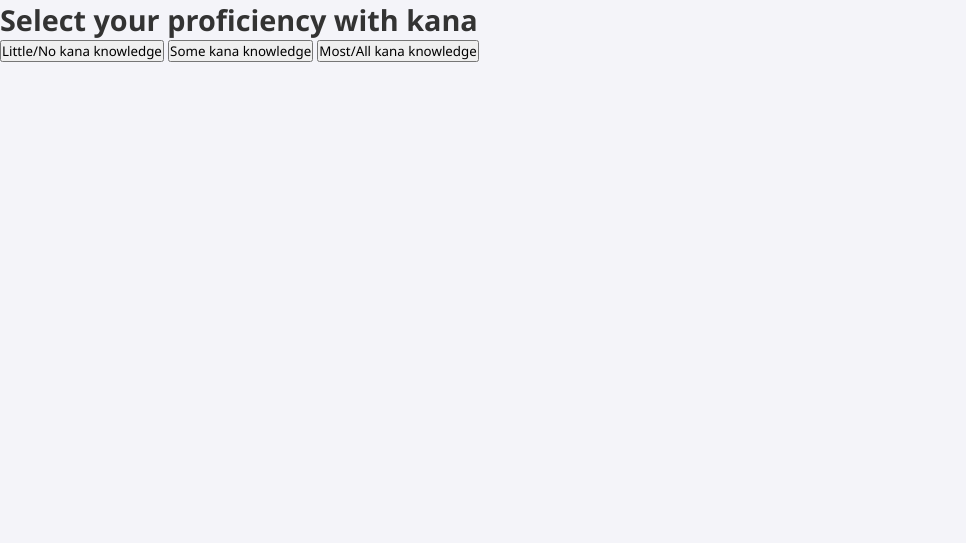
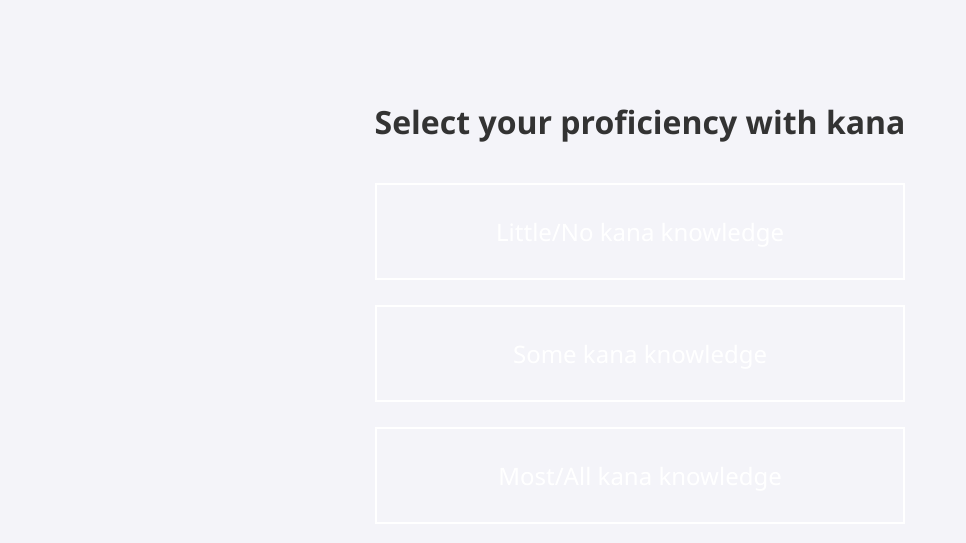
Before and after one commit to blaze-programming/Web-Systems-II-Language-Learning-Application-Project, a PHP site: page /select-kana-level.php in a window 1280 px wide. Shown: the part 60-603 px from the top of the page, without its empty margins (0-966 px from the left). Run offline with PHP 8.4, Linux system fonts and the light colour scheme.

Commit message:
Update global-styles.css

```diff
--- a/global-styles.css
+++ b/global-styles.css
@@ -253,4 +253,40 @@ input:checked + .toggle-switch:before {
 
 input[type="checkbox"] {
     display: none;
+
 }
+.page-container {
+    max-width: 600px;
+    margin: 80px auto;
+    padding: 20px;
+    text-align: center;
+}
+
+.page-title {
+    font-size: 2rem;
+    margin-bottom: 40px;
+}
+
+.level-form {
+    display: flex;
+    flex-direction: column;
+    gap: 25px;
+}
+
+.level-card {
+    background: transparent;
+    border: 2px solid #ffffff;
+    padding: 30px 20px;
+    font-size: 1.5rem;
+    color: white;
+    cursor: pointer;
+    transition: all 0.3s ease;
+}
+
+.level-card:hover {
+    background-color: rgba(255, 255, 255, 0.1);
+}
+
+.level-card:active {
+    transform: scale(0.98);
+}
```
